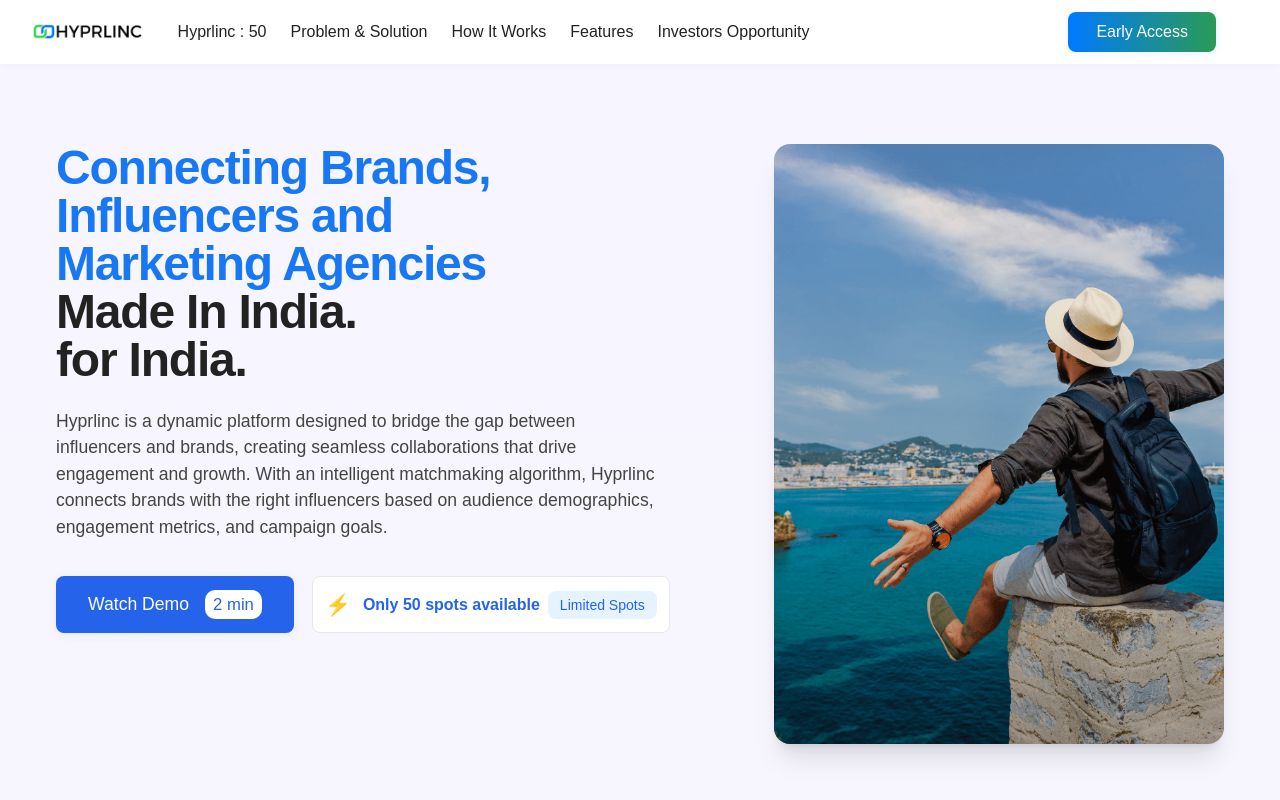
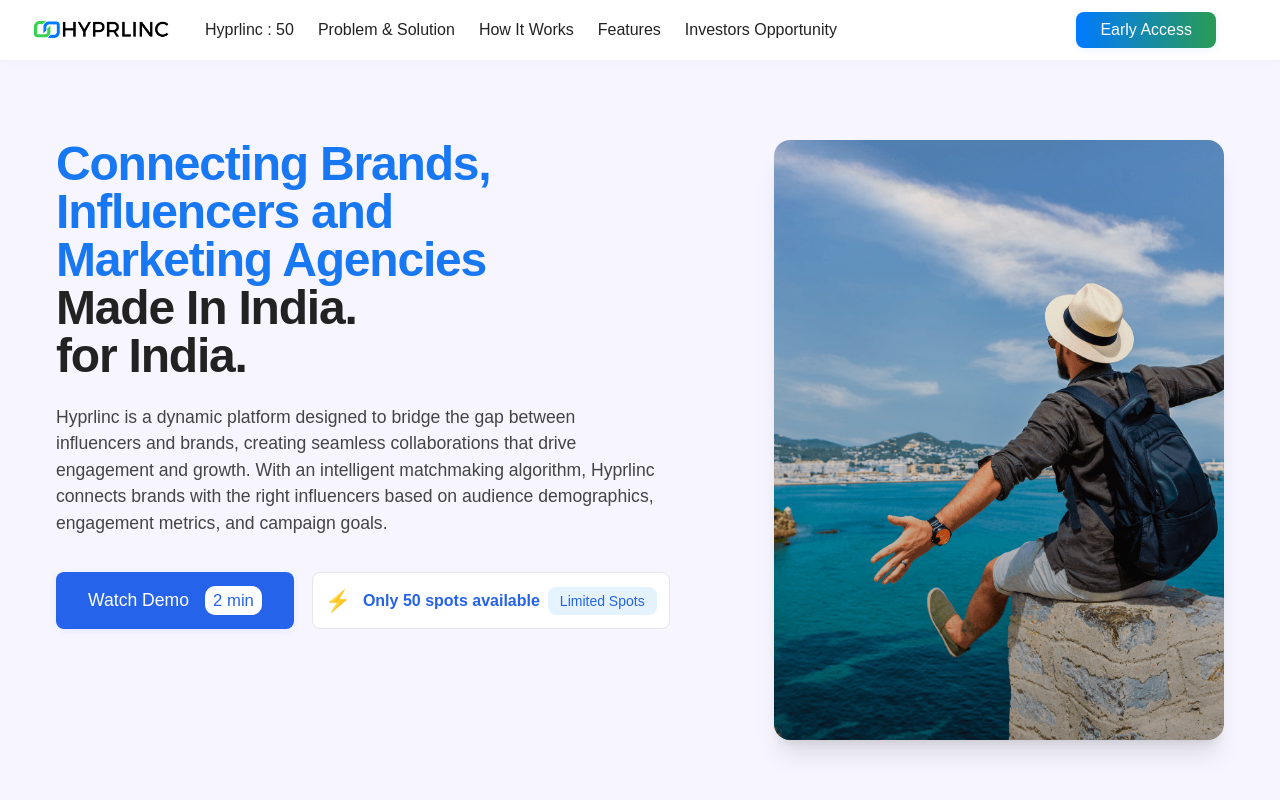
Before and after one commit to harsh-wesee/hyprlinc-soft-launch, a React (Create React App) app: page / in a window 1280 px wide. Shown: the top 800 px of the page. Built offline with nearby package versions, Linux system fonts and the light colour scheme.

Commit message:
sheet changes

```diff
--- a/src/App.js
+++ b/src/App.js
@@ -62,7 +62,7 @@ function App() {
 
           {/* Logo */}
           <div className="flex items-center text-[1.7rem] font-bold tracking-[1px] text-[#222]">
-            <img src={logo} alt="HYPRLINC" className="h-4" />
+            <img src={logo} alt="HYPRLINC" className="h-5" />
           </div>
 
           {/* Desktop Nav */}
@@ -100,7 +100,7 @@ function App() {
             </span>
           </nav>
         </div>
-        <button className="mr-2 md:mr-6 flex cursor-pointer items-center gap-2.5 rounded-lg border-none bg-gradient-to-r from-[#007AFF] to-[#2A9B54] py-2 px-5 md:px-7 text-base font-medium text-white shadow-[0_2px_8px_rgba(24,119,242,0.08)] transition-all duration-500 ease-in-out hover:from-[#007AFF] hover:to-[#004999]">
+        <button className="mr-2 md:mr-6 flex cursor-pointer items-center gap-2.5 rounded-lg border-none bg-gradient-to-r from-[#007AFF] to-[#2A9B54] py-1.5 px-3 md:px-6 text-base font-medium text-white shadow-[0_2px_8px_rgba(24,119,242,0.08)] transition-all duration-500 ease-in-out hover:from-[#007AFF] hover:to-[#004999]">
           Early Access
         </button>
         {/* Mobile Nav Drawer */}
```
